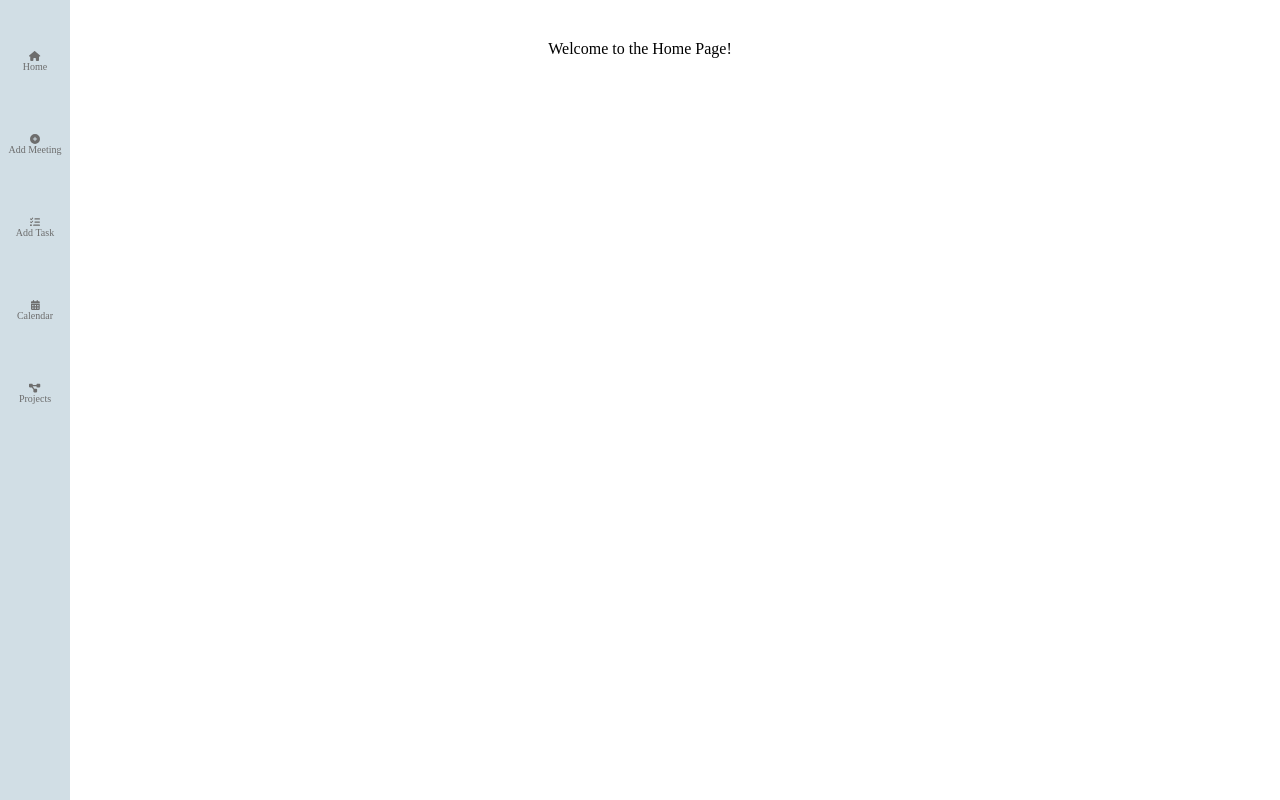
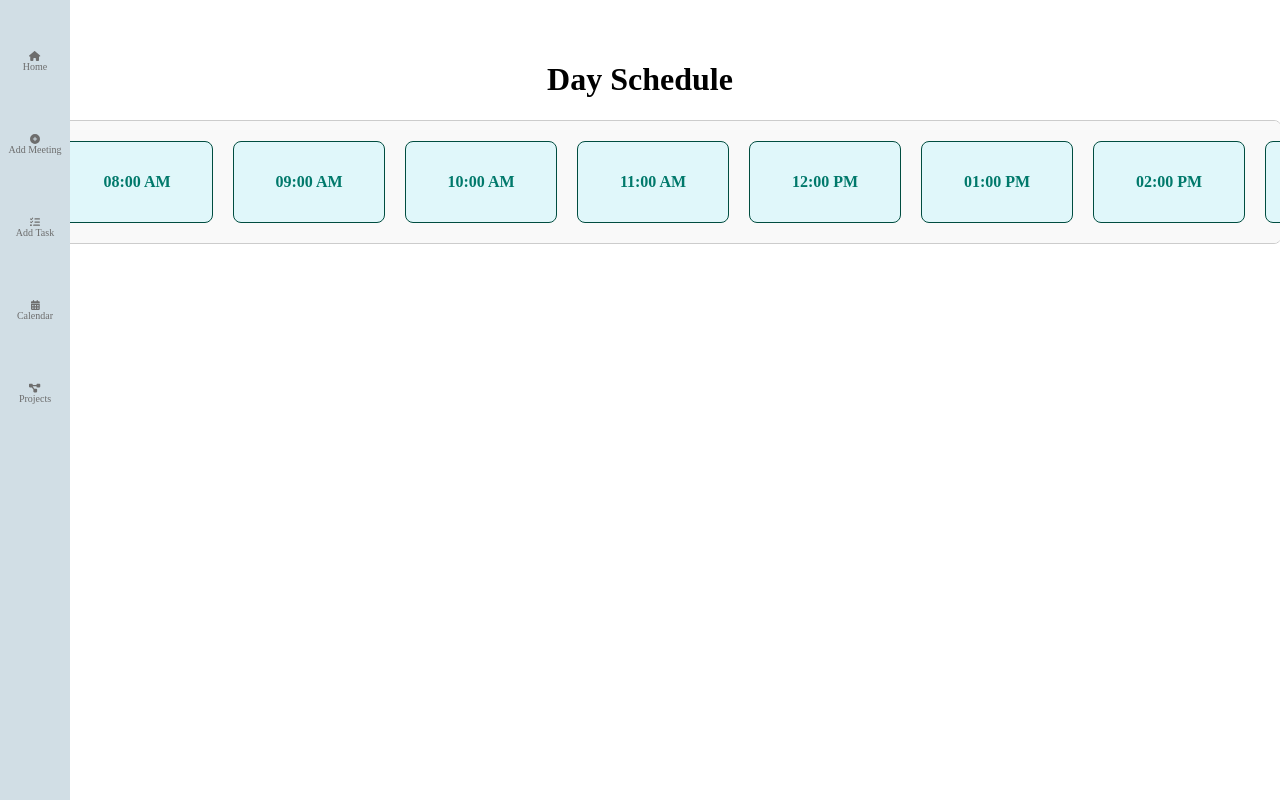
Before and after one commit to kimberlytmq/hackforgood, a React (Vite) app: page /home in a window 1280 px wide. Built offline with nearby package versions, Linux system fonts and the light colour scheme.

Commit message:
Add day schedule
new file:   src/components/DaySchedule.css
new file:   src/components/DaySchedule.jsx
modified:   src/pages/Home.jsx

```diff
--- /dev/null
+++ b/src/components/DaySchedule.css
@@ -0,0 +1,34 @@
+/* Container for the whole schedule */
+.schedule-container {
+  width: 100%;
+  overflow-x: auto;
+  display: flex;
+  padding: 20px;
+  background-color: #f9f9f9;
+  border: 1px solid #ccc;
+  border-radius: 8px;
+}
+
+/* Flex container to align time slots horizontally */
+.time-slot-container {
+  display: flex;
+  gap: 20px;
+}
+
+/* Individual time slots */
+.time-slot {
+  min-width: 150px;
+  height: 80px;
+  background-color: #e0f7fa;
+  color: #00796b;
+  text-align: center;
+  line-height: 80px;
+  font-weight: bold;
+  border-radius: 8px;
+  border: 1px solid #004d40;
+  cursor: pointer;
+}
+
+.time-slot:hover {
+  background-color: #b2ebf2;
+}
--- /dev/null
+++ b/src/components/DaySchedule.jsx
@@ -0,0 +1,23 @@
+import React from 'react';
+import './DaySchedule.css';
+
+const timeSlots = [
+  '08:00 AM', '09:00 AM', '10:00 AM', '11:00 AM', '12:00 PM',
+  '01:00 PM', '02:00 PM', '03:00 PM', '04:00 PM', '05:00 PM'
+];
+
+const DaySchedule = () => {
+  return (
+    <div className="schedule-container">
+      <div className="time-slot-container">
+        {timeSlots.map((time, index) => (
+          <div className="time-slot" key={index}>
+            {time}
+          </div>
+        ))}
+      </div>
+    </div>
+  );
+};
+
+export default DaySchedule;
--- a/src/pages/Home.jsx
+++ b/src/pages/Home.jsx
@@ -1,7 +1,13 @@
-//import React from 'react';
+import React from 'react';
+import DaySchedule from '../components/DaySchedule';
 
 function Home() {
-  return <div>Welcome to the Home Page!</div>;
+  return (
+    <div className="App">
+      <h1>Day Schedule</h1>
+      <DaySchedule />
+    </div>
+  )
 }
 
 export default Home;
```
